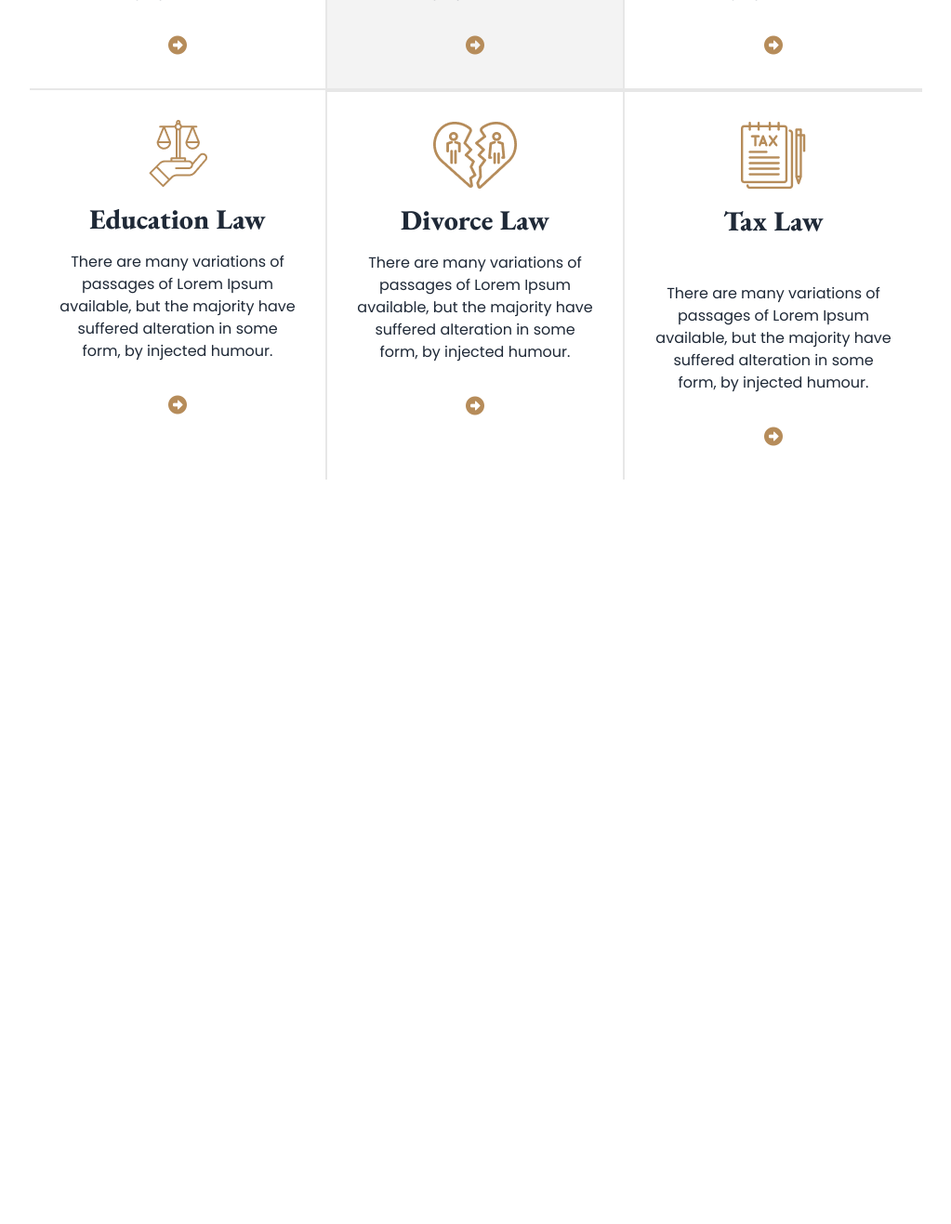
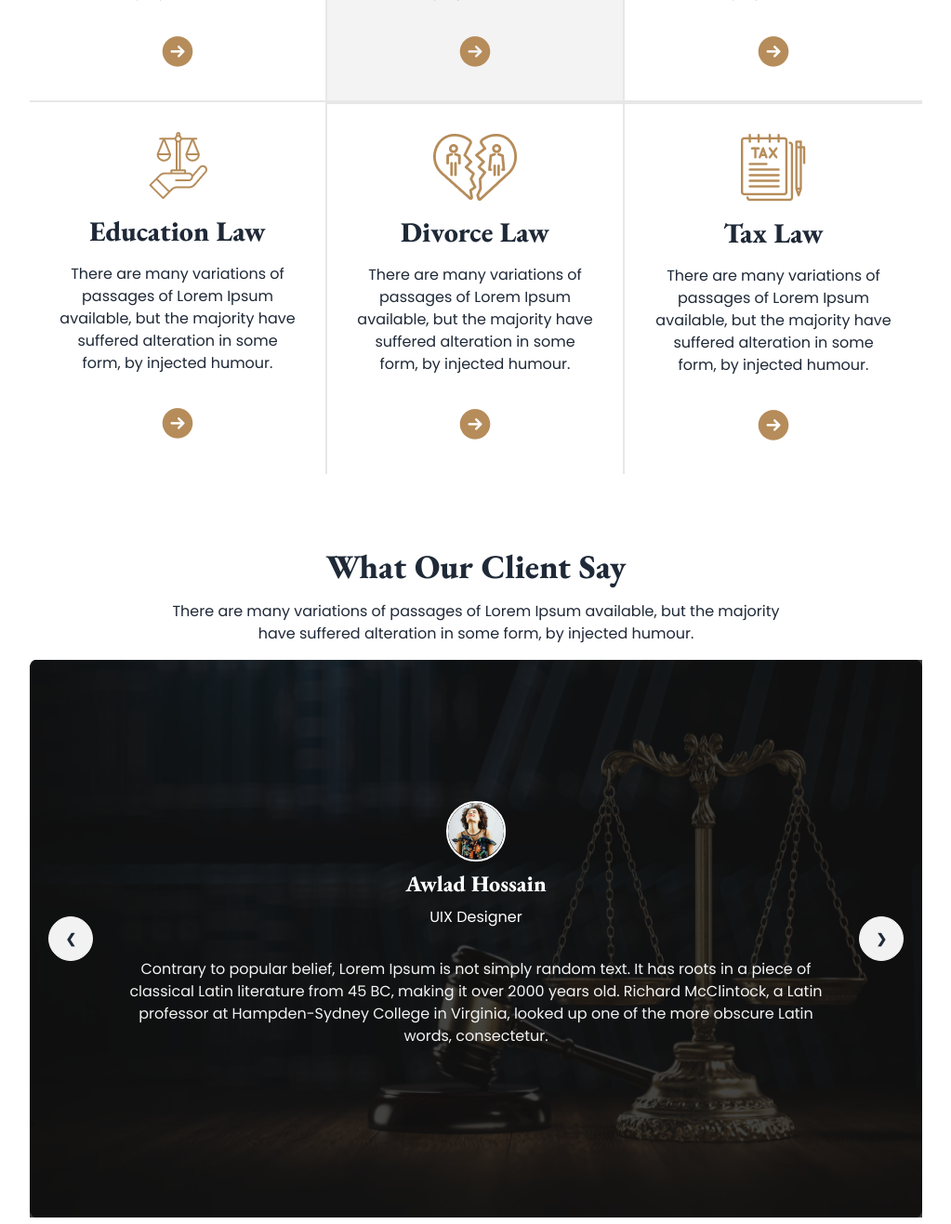
Before and after one commit to sovonbd/legal-solution-with-tailwind-daisyui, a plain HTML site: page index.html in a window 1280 px wide. Shown: the part 1338-2655 px from the top of the page at 93% size, without its empty margins (128-1151 px from the left). Before the commit the page ends 1854 px from the top, so only its background shows below. Drawn offline with nearby package versions, Linux system fonts and the light colour scheme.

Commit message:
added client section

```diff
--- a/index.html
+++ b/index.html
@@ -144,7 +144,7 @@
               but the majority have suffered alteration in some form, by
               injected humour.
             </p>
-            <i class="fa-solid fa-circle-right pt-8 text-[#B68C5A] text-xl"></i>
+            <img src="./images/Frame.png" class="pt-8" alt="">
           </div>
           <!-- card 2 -->
           <div
@@ -159,7 +159,7 @@
               but the majority have suffered alteration in some form, by
               injected humour.
             </p>
-            <i class="fa-solid fa-circle-right pt-8 text-[#B68C5A] text-xl"></i>
+            <img src="./images/Frame.png" class="pt-8" alt="">
           </div>
           <!-- card 3 -->
           <div
@@ -174,7 +174,7 @@
               but the majority have suffered alteration in some form, by
               injected humour.
             </p>
-            <i class="fa-solid fa-circle-right pt-8 text-[#B68C5A] text-xl"></i>
+            <img src="./images/Frame.png" class="pt-8" alt="">
           </div>
           <!-- card 4 -->
           <div
@@ -189,7 +189,7 @@
               but the majority have suffered alteration in some form, by
               injected humour.
             </p>
-            <i class="fa-solid fa-circle-right pt-8 text-[#B68C5A] text-xl"></i>
+            <img src="./images/Frame.png" class="pt-8" alt="">
           </div>
           <!-- card 5 -->
           <div
@@ -204,14 +204,16 @@
               but the majority have suffered alteration in some form, by
               injected humour.
             </p>
-            <i class="fa-solid fa-circle-right pt-8 text-[#B68C5A] text-xl"></i>
+            <img src="./images/Frame.png" class="pt-8" alt="">
           </div>
           <!-- card 6 -->
           <div
             class="flex flex-col items-center md:p-8 p-16 border-t-2 border-[#E7E7E7]"
           >
             <img src="./images/tax.png" alt="" />
-            <h3 class="text-3xl font-extrabold p-4 font-garamond md:pb-12">
+            <h3
+              class="text-3xl font-extrabold p-4 font-garamond md:pb-12 lg:pb-4"
+            >
               Tax Law
             </h3>
             <p>
@@ -219,7 +221,119 @@
               but the majority have suffered alteration in some form, by
               injected humour.
             </p>
-            <i class="fa-solid fa-circle-right pt-8 text-[#B68C5A] text-xl"></i>
+            <img src="./images/Frame.png" class="pt-8" alt="">
+          </div>
+        </div>
+      </section>
+
+      <!-- Client Section -->
+      <section class="pt-20 text-center">
+        <h3 class="text-4xl font-extrabold font-garamond">
+          What Our Client Say
+        </h3>
+        <p class="max-w-2xl my-4 mx-auto">
+          There are many variations of passages of Lorem Ipsum available, but
+          the majority have suffered alteration in some form, by injected
+          humour.
+        </p>
+        <!-- carousel section -->
+        <div class="carousel w-full">
+          <!-- slide 1 -->
+          <div id="slide1" class="carousel-item relative w-full">
+            <img
+              src="/images/banner.png"
+              class="max-w-fit h-[600px] md:min-w-full"
+            />
+            <div
+              style="background-image: url('./images/Rectangle\ 7.png')"
+              class="absolute min-h-full flex flex-col justify-center items-center p-14 md:p-20 lg:p-24 text-white"
+            >
+              <img
+                src="./images/client.png"
+                class="border-2 border-white rounded-full"
+                alt=""
+              />
+              <h4 class="font-garamond text-2xl py-2">Awlad Hossain</h4>
+              <p>UIX Designer</p>
+              <p class="py-8 text-[#f3f3f3]">
+                Contrary to popular belief, Lorem Ipsum is not simply random
+                text. It has roots in a piece of classical Latin literature from
+                45 BC, making it over 2000 years old. Richard McClintock, a
+                Latin professor at Hampden-Sydney College in Virginia, looked up
+                one of the more obscure Latin words, consectetur.
+              </p>
+            </div>
+            <div
+              class="absolute flex justify-between transform -translate-y-1/2 left-5 right-5 top-1/2"
+            >
+              <a href="#slide3" class="btn btn-circle">❮</a>
+              <a href="#slide2" class="btn btn-circle">❯</a>
+            </div>
+          </div>
+          <!-- slide 2 -->
+          <div id="slide2" class="carousel-item relative w-full">
+            <img
+              src="/images/banner.png"
+              class="max-w-fit h-[600px] md:min-w-full"
+            />
+            <div
+              style="background-image: url('./images/Rectangle\ 7.png')"
+              class="absolute min-h-full flex flex-col justify-center items-center p-14 md:p-20 lg:p-24 text-white"
+            >
+              <img
+                src="./images/client.png"
+                class="border-2 border-white rounded-full"
+                alt=""
+              />
+              <h4 class="font-garamond text-2xl py-2">Awlad Hossain</h4>
+              <p>UIX Designer</p>
+              <p class="py-8 text-[#f3f3f3]">
+                Contrary to popular belief, Lorem Ipsum is not simply random
+                text. It has roots in a piece of classical Latin literature from
+                45 BC, making it over 2000 years old. Richard McClintock, a
+                Latin professor at Hampden-Sydney College in Virginia, looked up
+                one of the more obscure Latin words, consectetur.
+              </p>
+            </div>
+
+            <div
+              class="absolute flex justify-between transform -translate-y-1/2 left-5 right-5 top-1/2"
+            >
+              <a href="#slide1" class="btn btn-circle">❮</a>
+              <a href="#slide3" class="btn btn-circle">❯</a>
+            </div>
+          </div>
+          <!-- slide 3 -->
+          <div id="slide3" class="carousel-item relative w-full">
+            <img
+              src="/images/banner.png"
+              class="max-w-fit h-[600px] md:min-w-full"
+            />
+            <div
+              style="background-image: url('./images/Rectangle\ 7.png')"
+              class="absolute min-h-full flex flex-col justify-center items-center p-14 md:p-20 lg:p-24 text-white"
+            >
+              <img
+                src="./images/client.png"
+                class="border-2 border-white rounded-full"
+                alt=""
+              />
+              <h4 class="font-garamond text-2xl py-2">Awlad Hossain</h4>
+              <p>UIX Designer</p>
+              <p class="py-8 text-[#f3f3f3]">
+                Contrary to popular belief, Lorem Ipsum is not simply random
+                text. It has roots in a piece of classical Latin literature from
+                45 BC, making it over 2000 years old. Richard McClintock, a
+                Latin professor at Hampden-Sydney College in Virginia, looked up
+                one of the more obscure Latin words, consectetur.
+              </p>
+            </div>
+            <div
+              class="absolute flex justify-between transform -translate-y-1/2 left-5 right-5 top-1/2"
+            >
+              <a href="#slide2" class="btn btn-circle">❮</a>
+              <a href="#slide1" class="btn btn-circle">❯</a>
+            </div>
           </div>
         </div>
       </section>
```
Also changed, not shown: images/client.png (added).
